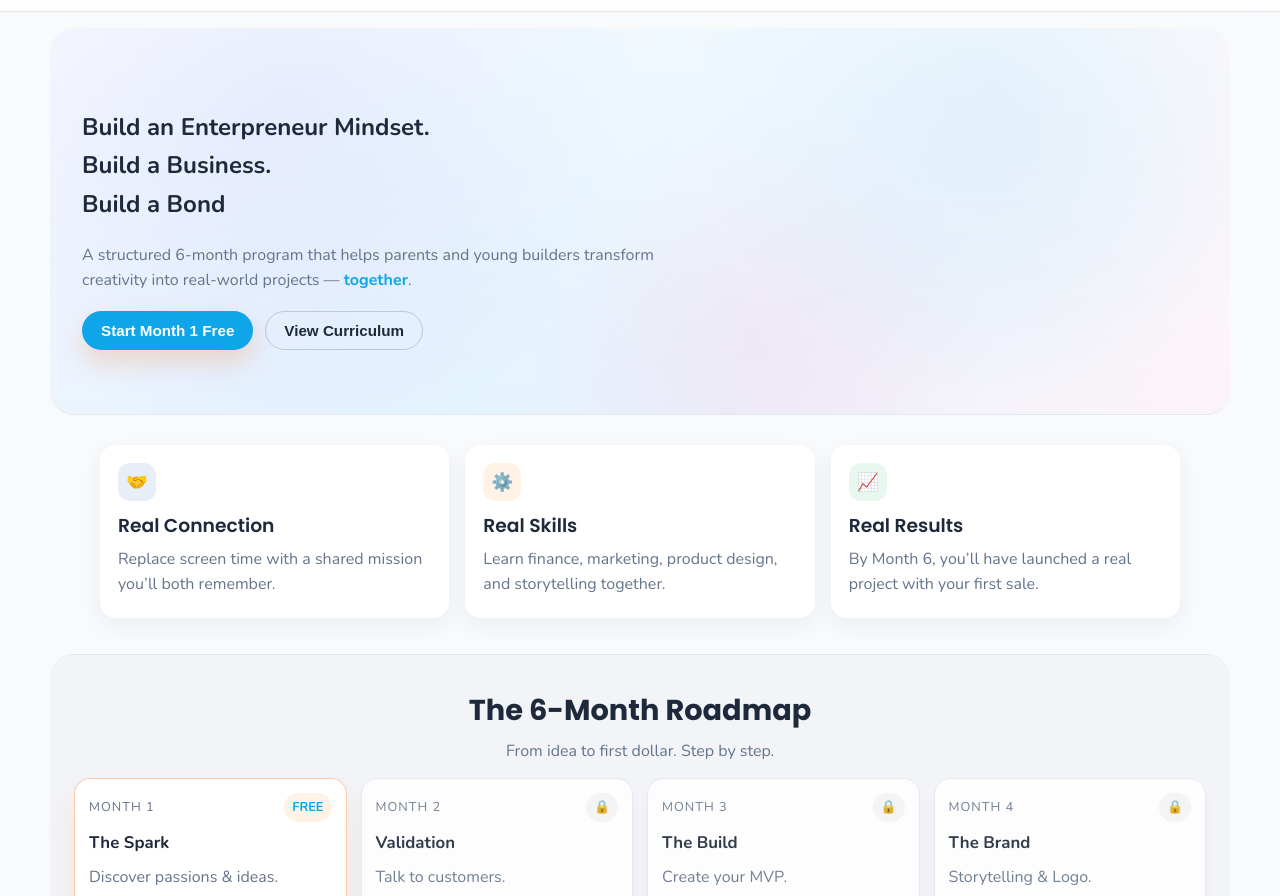
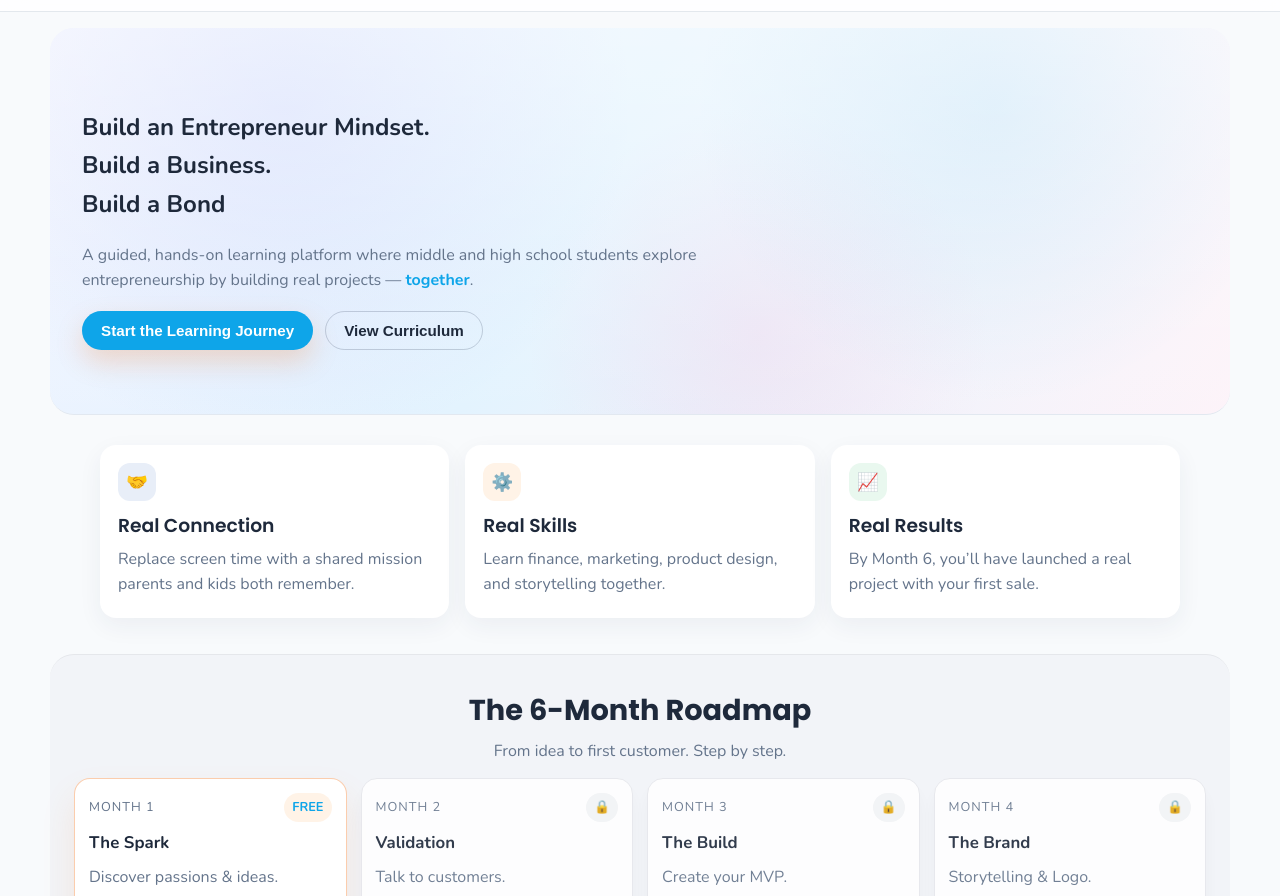
Before and after one commit to SVSprouts/svsprouts.github.io, a plain HTML site: page index.html in a window 1280 px wide. Shown: the part 56-952 px from the top of the page. Drawn offline with nearby package versions, Linux system fonts and the light colour scheme; a script that the page names is missing.

Commit message:
main page updates

```diff
--- a/index.html
+++ b/index.html
@@ -60,13 +60,12 @@
             <div class="hero-overlay"></div>
             <div class="hero-inner">
                 <div class="hero-copy">
-                    <h1>Build an Enterpreneur Mindset.<br />Build a Business.<br />Build a Bond</h1>
+                    <h1>Build an Entrepreneur Mindset.<br />Build a Business.<br />Build a Bond</h1>
                     <p class="hero-subtext">
-                        A structured 6-month program that helps parents and young builders transform creativity into
-                        real-world projects — <span style="color: var(--primary); font-weight: 700;">together</span>.
+                        A guided, hands-on learning platform where middle and high school students explore entrepreneurship by building real projects — <span style="color: var(--primary); font-weight: 700;">together</span>.
                     </p>
                     <div class="hero-actions">
-                        <button class="pill-btn filled" id="btn-hero-start">Start Month 1 Free</button>
+                        <button class="pill-btn filled" id="btn-hero-start">Start the Learning Journey</button>
                         <button class="pill-btn outline" id="btn-hero-curriculum">View Curriculum</button>
                     </div>
                 </div>
@@ -79,7 +78,7 @@
                 <div class="pillar-card">
                     <div class="pillar-icon">🤝</div>
                     <h3>Real Connection</h3>
-                    <p>Replace screen time with a shared mission you’ll both remember.</p>
+                    <p>Replace screen time with a shared mission parents and kids both remember.</p>
                 </div>
                 <div class="pillar-card">
                     <div class="pillar-icon orange">⚙️</div>
@@ -98,7 +97,7 @@
         <section class="roadmap" id="curriculum">
             <div class="section-header">
                 <h2>The 6-Month Roadmap</h2>
-                <p class="section-subtitle">From idea to first dollar. Step by step.</p>
+                <p class="section-subtitle">From idea to first customer. Step by step.</p>
             </div>
             <div class="roadmap-grid" id="month-list">
                 <div class="month-card highlight">
```
